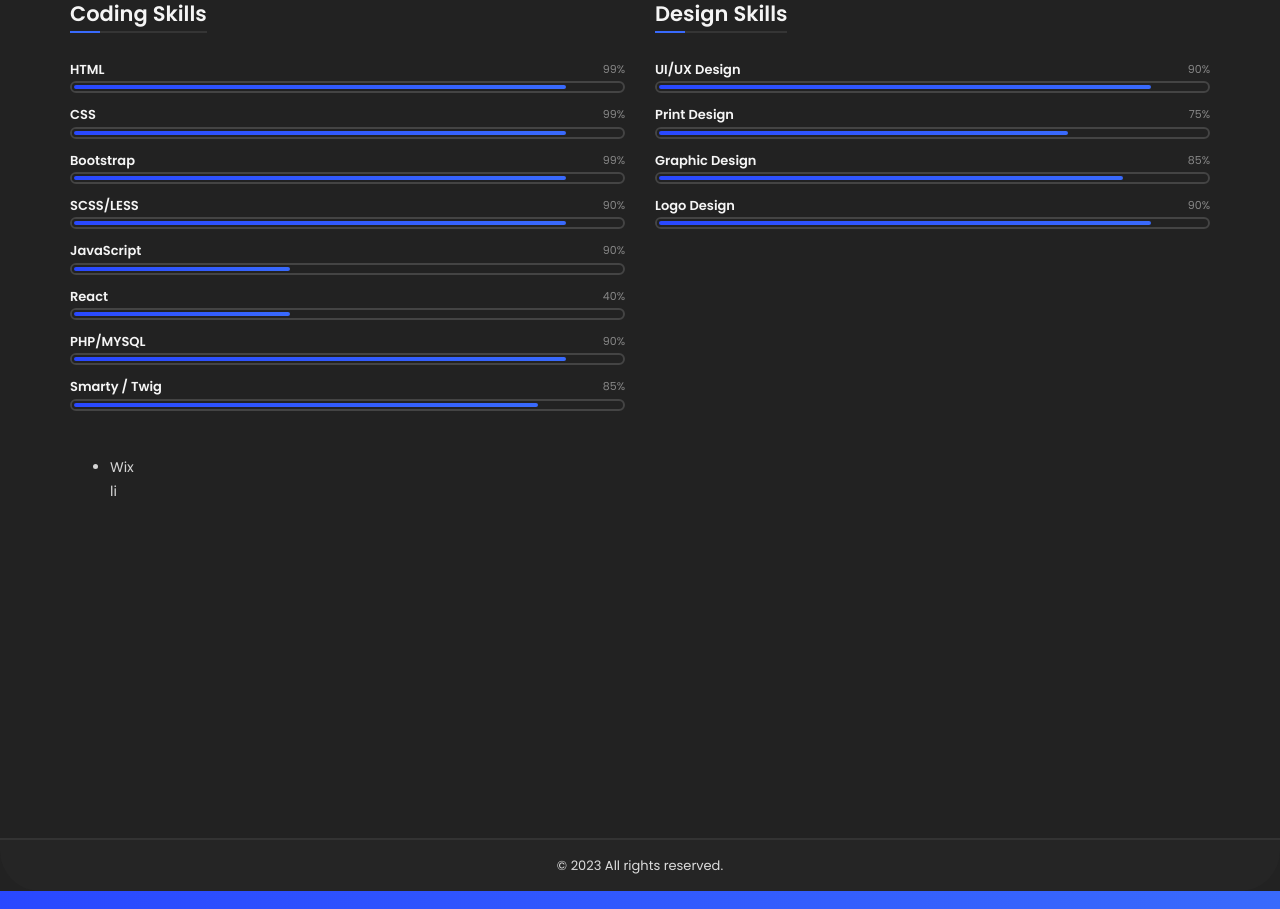
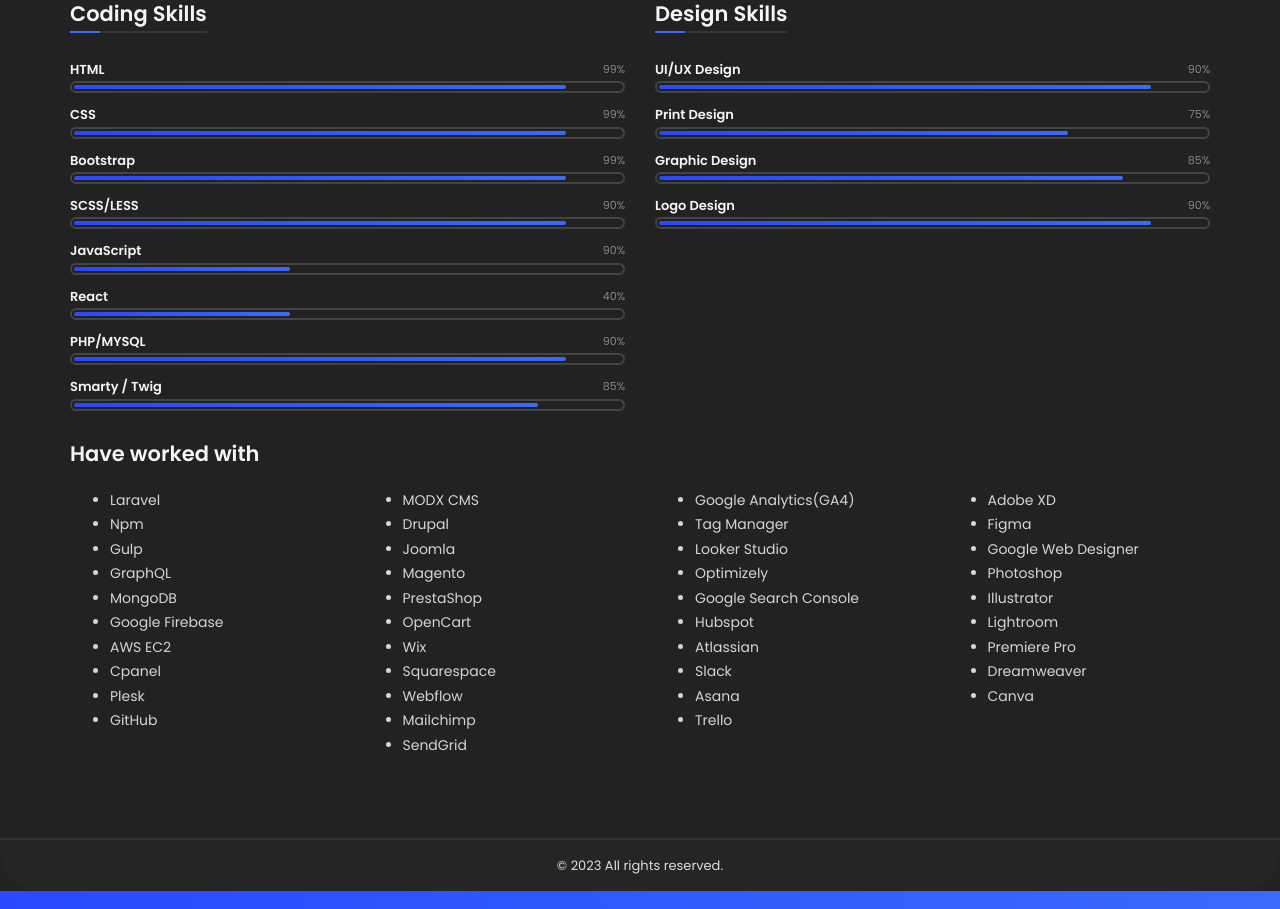
Before and after one commit to amilaanushka/anushka, a PHP site: page /resume.php in a window 1280 px wide. Shown: the part 1429-2338 px from the top of the page. Run offline with PHP 8.4, Linux system fonts and the light colour scheme; some libraries are stand-ins or nearby versions.

Commit message:
resume updates

```diff
--- a/resume.php
+++ b/resume.php
@@ -291,13 +291,86 @@
 
                   <div class="row">
                     <div class="col-md-12">
+                    <h3>Have worked with</h3>
+                    </div>
+                  </div>
+                  <div class="row">
+                    <div class="col-12 col-md-3">
                         <div class="otherskills">
                           <ul class="">
-                            <li>Wix</li>
-                            li
+                          <li>Laravel</li>
+                            <li>Npm</li>
+                            <li>Gulp</li>
+                            <li>GraphQL</li>
+                            <li>MongoDB</li>
+                            <li>Google Firebase</li>
+                            <li>AWS EC2</li>
+                            <li>Cpanel</li>
+                            <li>Plesk</li>
+                            <li>GitHub</li>
+
                           </ul>
                         </div>
                     </div>
+
+                    <div class="col-12 col-md-3">
+                        <div class="otherskills">
+                          <ul class="">
+                          <li>MODX CMS</li>
+                            <li>Drupal</li>
+                            <li>Joomla</li>
+                            <li>Magento</li>
+                           <li>PrestaShop</li>
+                            <li>OpenCart</li>
+
+                            <li>Wix</li>
+                            <li>Squarespace</li>
+                            <li>Webflow</li>
+                            <li>Mailchimp</li>
+                            <li>SendGrid</li>
+
+
+                        </div>
+                    </div>
+
+                    <div class="col-12 col-md-3">
+                        <div class="otherskills">
+                          <ul class="">
+                          <li>Google Analytics(GA4)</li>
+                            <li>Tag Manager</li>
+                            <li>Looker Studio</li>
+                            <li>Optimizely</li>
+                            <li>Google Search Console</li>
+
+                            <li>Hubspot</li>
+                            <li>Atlassian</li>
+                            <li>Slack</li>
+                            <li>Asana</li>
+                            <li>Trello</li>
+
+                          </ul>
+                        </div>
+                    </div>
+
+
+
+                    <div class="col-12 col-md-3">
+                        <div class="otherskills">
+                          <ul class="">
+                          <li>Adobe XD</li>
+                            <li>Figma</li>
+                            <li>Google Web Designer</li>
+                            <li>Photoshop</li>
+                            <li>Illustrator</li>
+                            <li>Lightroom</li>
+                            <li>Premiere Pro</li>
+                            <li>Dreamweaver</li>
+                            <li>Canva</li>
+                          </ul>
+                        </div>
+                    </div>
+
+
                   </div>
 
               </div>
```
